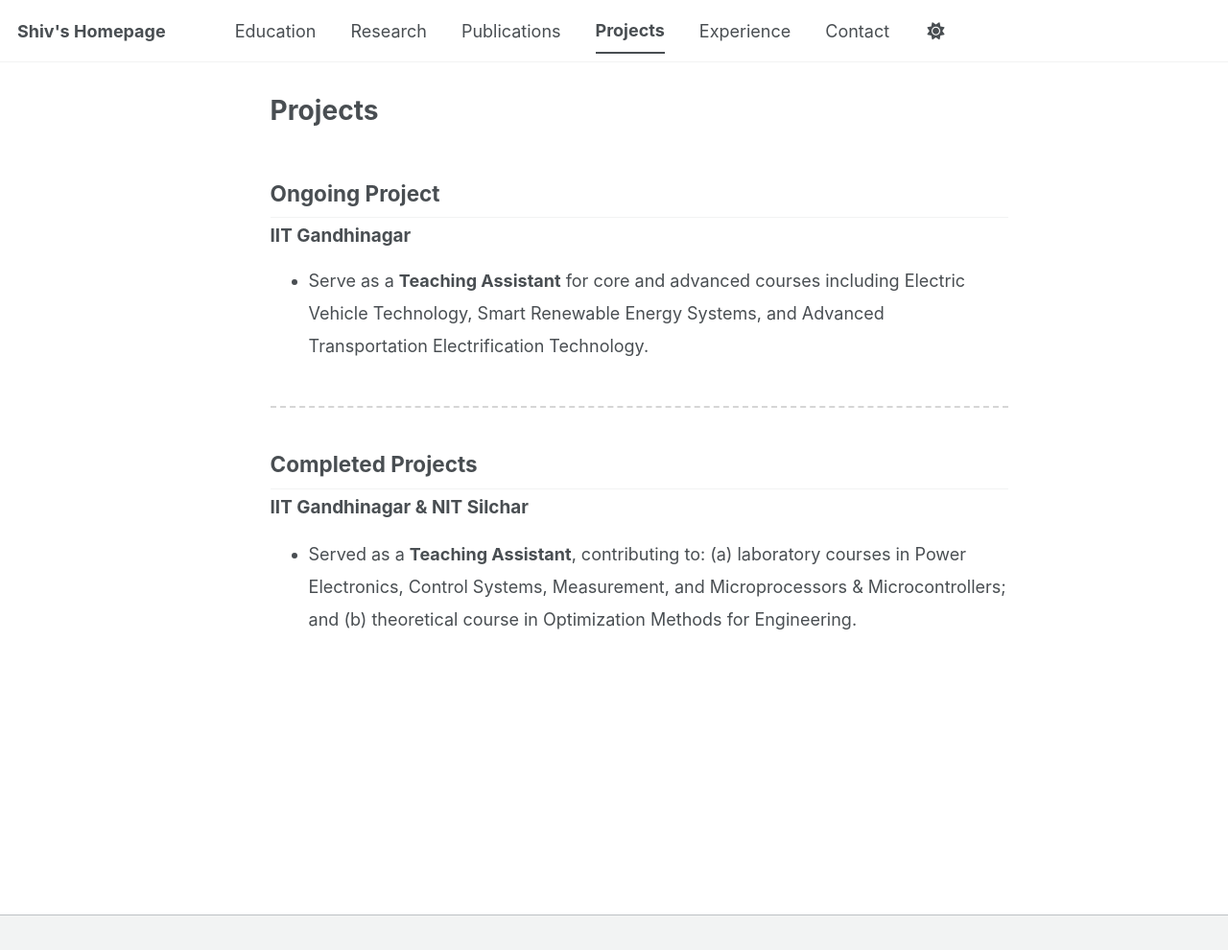
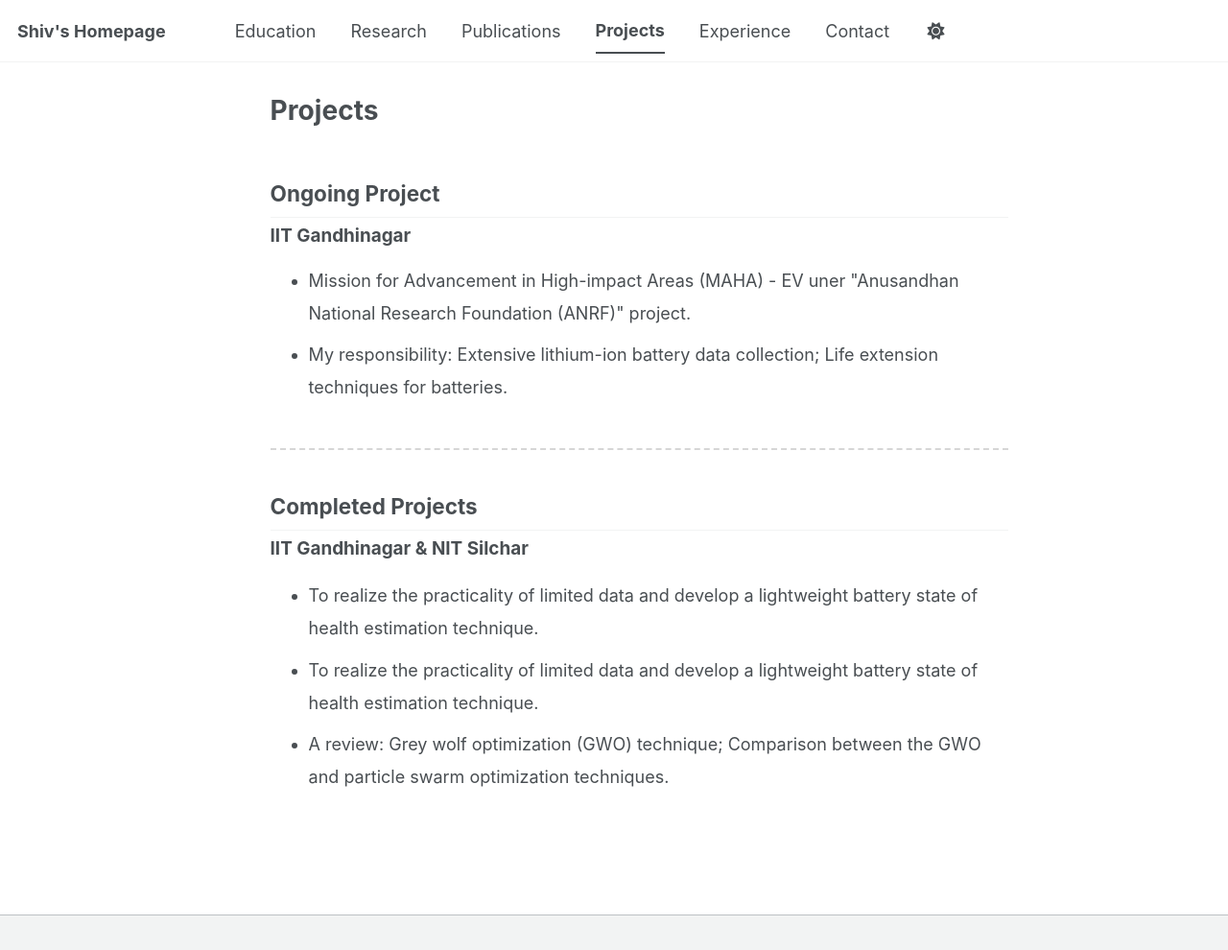
Before and after one commit to shivshankar-sinha/shivshankar-sinha.github.io, a Jekyll site: the page built from project.md, in a window 1280 px wide and 990 px high. Shown: the whole window at 96% size. Built offline with Jekyll 4.4.1, drawn with Linux system fonts in a browser that asks for light colours; a script bundle is joined from its source files by our own code; library files that are not in the unit come from our copies.

Commit message:
Update project.md

```diff
--- a/project.md
+++ b/project.md
@@ -23,7 +23,11 @@ Ongoing Project
 <ul style="margin-top: 15px; line-height: 1.9;">
 
 <li>
-Serve as a <b>Teaching Assistant</b> for core and advanced courses including Electric Vehicle Technology, Smart Renewable Energy Systems, and Advanced Transportation Electrification Technology.
+Mission for Advancement in High-impact Areas (MAHA) - EV uner "Anusandhan National Research Foundation (ANRF)" project.
+</li>
+
+<li>
+My responsibility: Extensive lithium-ion battery data collection; Life extension techniques for batteries.
 </li>
 
 </ul>
@@ -46,7 +50,15 @@ Completed Projects
 <ul style="line-height: 1.9;">
 
 <li>
-Served as a <b>Teaching Assistant</b>, contributing to: (a) laboratory courses in Power Electronics, Control Systems, Measurement, and Microprocessors & Microcontrollers; and (b) theoretical course in Optimization Methods for Engineering.
+To realize the practicality of limited data and develop a lightweight battery state of health estimation technique.
+</li>
+
+<li>
+To realize the practicality of limited data and develop a lightweight battery state of health estimation technique.
+</li>
+
+<li>
+A review: Grey wolf optimization (GWO) technique; Comparison between the GWO and particle swarm optimization techniques.
 </li>
 
 </ul>
```
